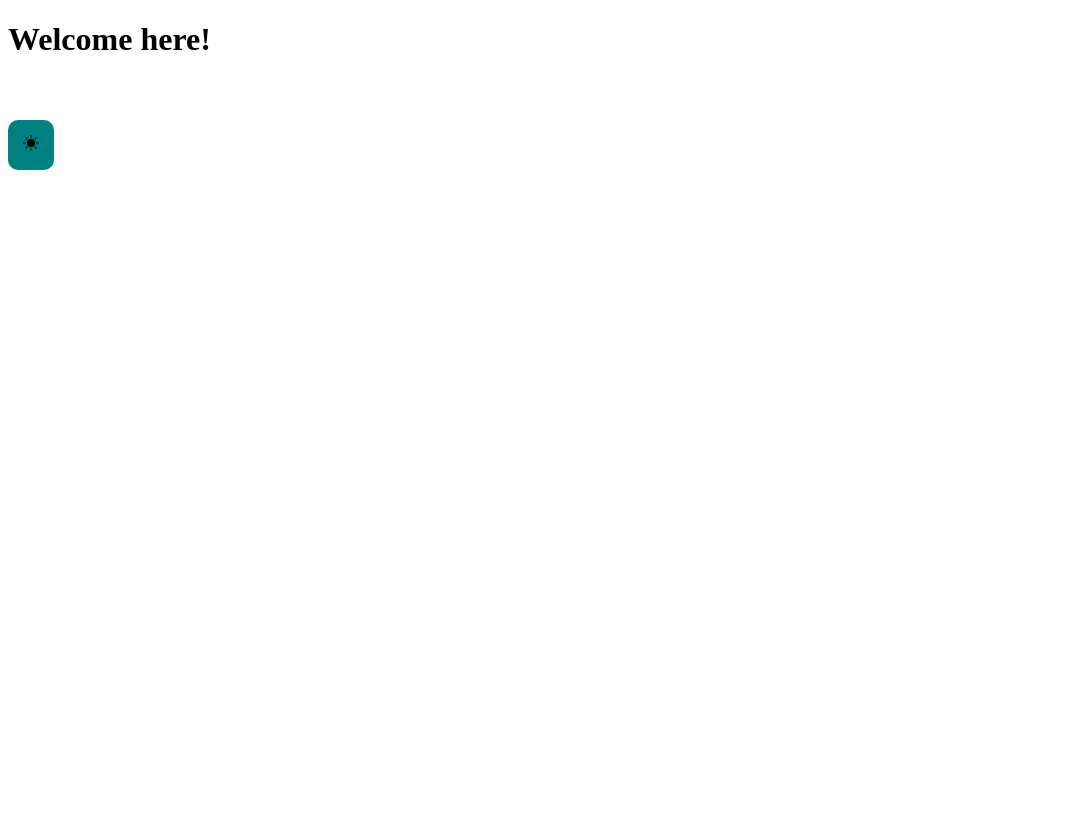
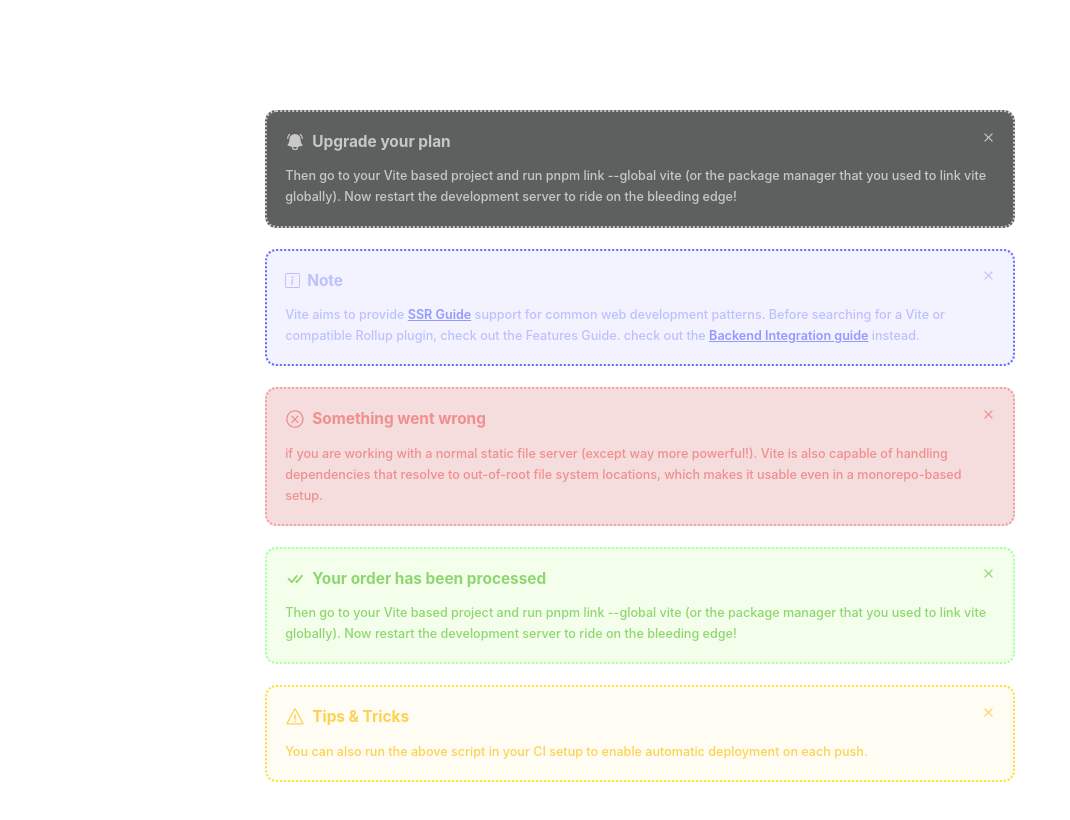
Before and after one commit to codeawy/reactjs-alert-types, a React (Vite) app: page / in a window 1280 px wide. Shown: the top 820 px of the page, without its empty margins (0-1070 px from the left). Built offline with nearby package versions, Linux system fonts and the light colour scheme.

Commit message:
Alerts types

```diff
--- a/package.json
+++ b/package.json
@@ -12,14 +12,12 @@
     "react": "^18.2.0",
     "react-dom": "^18.2.0",
     "react-icons": "^4.7.1",
-    "sass": "^1.57.1",
-    "styled-components": "^5.3.6"
+    "sass": "^1.57.1"
   },
   "devDependencies": {
     "@types/react": "^18.0.26",
     "@types/react-dom": "^18.0.9",
     "@vitejs/plugin-react": "^3.0.0",
-    "uuid": "^9.0.0",
     "vite": "^4.0.0"
   }
 }
--- a/src/App.jsx
+++ b/src/App.jsx
@@ -1,15 +1,51 @@
-import { useState } from "react";
-import ToggleDarkMode from "./components/ToggleDarkMode";
-import { GlobalStyle } from "./theme/global.styles";
+import { BsInfoSquare } from "react-icons/bs";
+import { HiBellAlert } from "react-icons/hi2";
+import { VscError, VscWarning } from "react-icons/vsc";
+import { BsCheckAll } from "react-icons/bs";
+import Alert from "./shared/Alert";
 
 const App = () => {
-  const [isDarkMode, setIsDarkMode] = useState(false);
-
   return (
     <div className="container">
-      <GlobalStyle isDarkMode={isDarkMode} />
-      <h1>Welcome here!</h1>
-      <ToggleDarkMode isDarkMode={isDarkMode} setIsDarkMode={setIsDarkMode} />
+      <Alert
+        classNameContainer="alert-default"
+        title="Upgrade your plan"
+        description={
+          "Then go to your Vite based project and run pnpm link --global vite (or the package manager that you used to link vite globally). Now restart the development server to ride on the bleeding edge!"
+        }
+        alertIcon={<HiBellAlert size={20} />}
+      />
+      <Alert title="Note" alertIcon={<BsInfoSquare size={15} />}>
+        <p>
+          Vite aims to provide <a href="/">SSR Guide</a> support for common web development
+          patterns. Before searching for a Vite or compatible Rollup plugin, check out the Features
+          Guide. check out the <a href="/">Backend Integration guide</a> instead.
+        </p>
+      </Alert>
+      <Alert
+        classNameContainer="alert-error"
+        title="Something went wrong"
+        description={
+          "if you are working with a normal static file server (except way more powerful!). Vite is also capable of handling dependencies that resolve to out-of-root file system locations, which makes it usable even in a monorepo-based setup."
+        }
+        alertIcon={<VscError size={20} />}
+      />
+      <Alert
+        classNameContainer="alert-success"
+        title="Your order has been processed"
+        description={
+          "Then go to your Vite based project and run pnpm link --global vite (or the package manager that you used to link vite globally). Now restart the development server to ride on the bleeding edge!"
+        }
+        alertIcon={<BsCheckAll size={20} />}
+      />
+      <Alert
+        classNameContainer="alert-warning"
+        title="Tips & Tricks"
+        description={
+          "You can also run the above script in your CI setup to enable automatic deployment on each push."
+        }
+        alertIcon={<VscWarning size={20} />}
+      />
     </div>
   );
 };
--- a/src/index.css
+++ b/src/index.css
@@ -52,6 +52,15 @@
   }
 }
 
-a {
-  color: rgba(255, 255, 255, 0.696);
+@media (prefers-color-scheme: light) {
+  :root {
+    color: #213547;
+    background-color: #ffffff;
+  }
+  a:hover {
+    color: #747bff;
+  }
+  button {
+    background-color: #f9f9f9;
+  }
 }
--- a/src/main.jsx
+++ b/src/main.jsx
@@ -1,7 +1,7 @@
 import React from "react";
 import ReactDOM from "react-dom/client";
 import App from "./App";
-// import "./index.css";
+import "./index.css";
 
 ReactDOM.createRoot(document.getElementById("root")).render(
   <React.StrictMode>
--- a/src/shared/Alert/Alert.scss
+++ b/src/shared/Alert/Alert.scss
@@ -34,6 +34,7 @@ $successBorder: rgba(0, 255, 0, 0.322);
     margin-bottom: 1.5rem;
     max-width: 750px;
     margin: 0 auto 1.5rem;
+    // border:
 
     .alert-title {
       font-weight: 700;
@@ -41,10 +42,23 @@ $successBorder: rgba(0, 255, 0, 0.322);
       display: flex;
       align-items: center;
       margin-bottom: 0.8rem;
+      overflow-wrap: anywhere;
+      padding-right: 20px;
 
       svg {
-        margin-right: 0.3rem;
+        margin-right: 0.5rem;
       }
+    }
+
+    p:nth-child(2) {
+      font-size: 0.9rem;
+      font-weight: 500;
+      line-height: 1.5rem;
+    }
+
+    a {
+      color: #9499ff;
+      font-weight: 600;
     }
 
     .close {
--- a/src/shared/Alert/index.jsx
+++ b/src/shared/Alert/index.jsx
@@ -2,7 +2,6 @@ import { IoMdClose } from "react-icons/io";
 
 import "./Alert.scss";
 
-// ** Closed
 const Alert = ({
   classNameContainer = "alert-info",
   classNameTitle = "alert-title",
```
Also changed, not shown: 1 other file (tests, documents, lock files or other folders).
